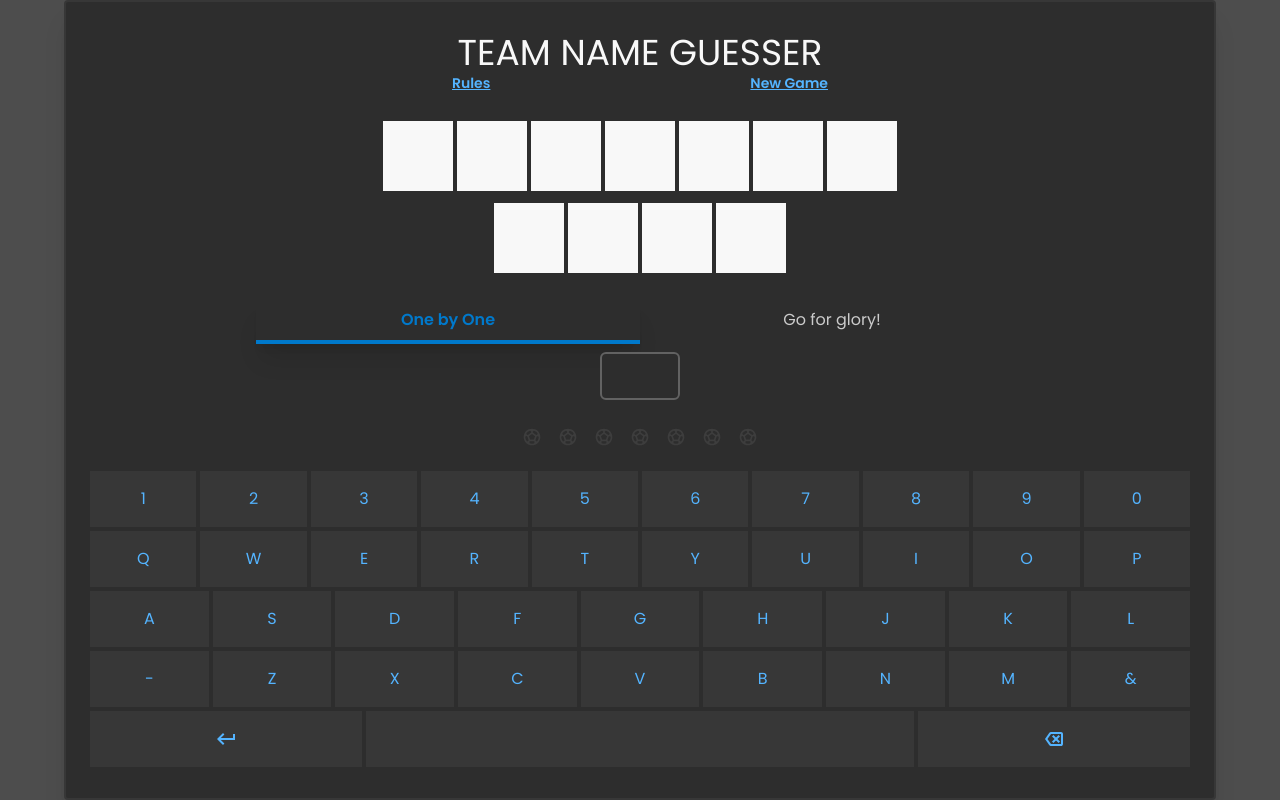
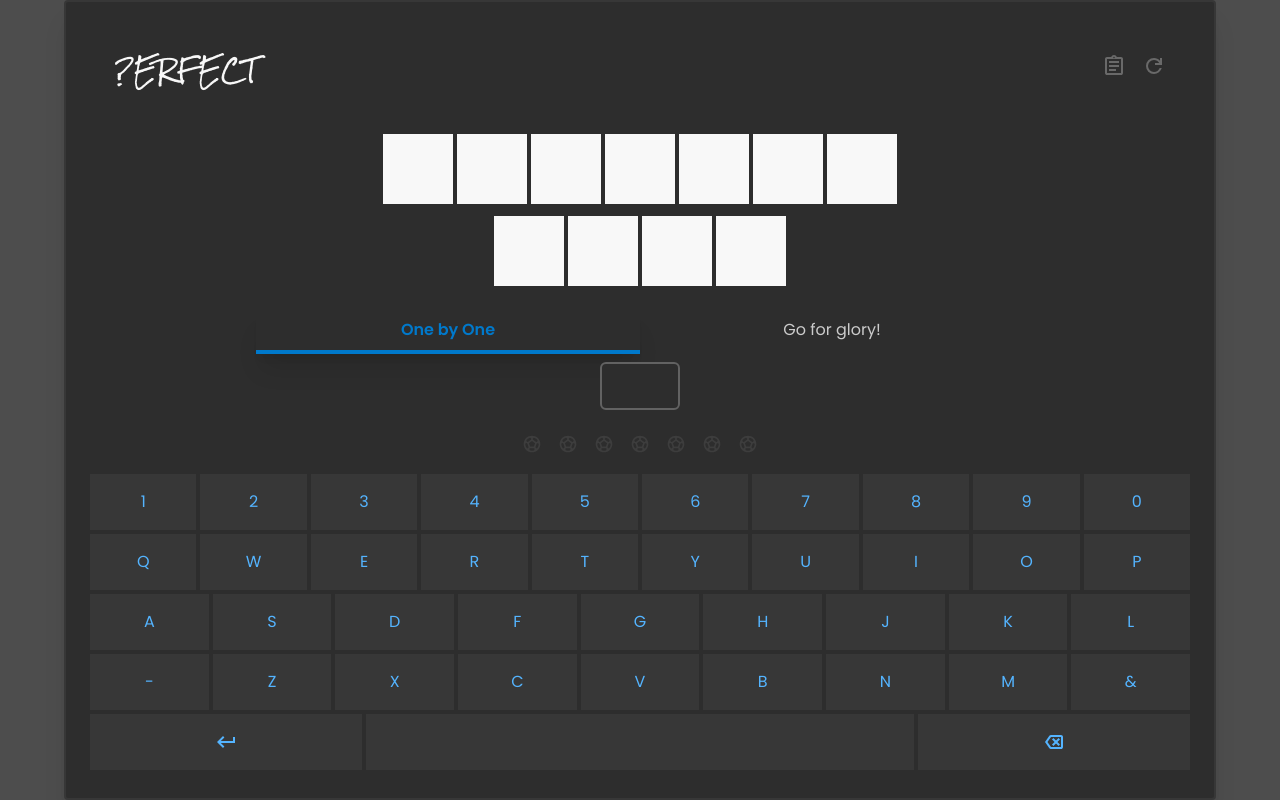
Before and after one commit to bibhashdash/team-guesser, a Next.js app: page / in a window 1280 px wide. Built offline with nearby package versions, Linux system fonts and the light colour scheme.

Commit message:
Navbar and logo

```diff
--- a/src/app/globals.css
+++ b/src/app/globals.css
@@ -1,3 +1,4 @@
+@import url('https://fonts.googleapis.com/css2?family=Rock+Salt&display=swap');
 @tailwind base;
 @tailwind components;
 @tailwind utilities;
--- a/src/app/page.tsx
+++ b/src/app/page.tsx
@@ -5,10 +5,11 @@ import {extendedKeyboardContent, keyboardContent, tempData} from "@/tempData";
 import {GameResult, GameState, InputTab} from "@/utlities/models";
 import {WhiteSquaresContainer} from "@/components/WhiteSquaresContainer";
 import {CloseIcon} from "@/components/CloseIcon";
-import {FootballIcon} from "@/FootballIcon";
+import {FootballIcon} from "@/icons/FootballIcon";
 import {useClientDimensions} from "@/utlities/clientDimensions";
-import {BackspaceIcon} from "@/BackspaceIcon";
-import {ReturnIcon} from "@/ReturnIcon";
+import {BackspaceIcon} from "@/icons/BackspaceIcon";
+import {ReturnIcon} from "@/icons/ReturnIcon";
+import {Navbar} from "@/components/Navbar";
 
 export default function Home() {
   useClientDimensions();
@@ -204,19 +205,7 @@ export default function Home() {
   return (
     <main
       className="relative w-full h-screen justify-evenly py-2 max-w-6xl flex flex-col border-2 border-gray50 rounded lg:px-6 shadow-xl bg-black300">
-      <div className="flex flex-col items-center justify-evenly">
-        <h1 className="text-white100 text-sm sm:text-3xl sm:text-4xl">TEAM NAME GUESSER</h1>
-        <div className="w-full max-w-sm flex justify-between px-1">
-          <p className="text-blue300 text-sm font-semibold underline cursor-pointer"
-             onClick={() => setShowRulesModal(true)}>
-            Rules
-          </p>
-          <p className="text-blue300 text-sm font-semibold underline cursor-pointer"
-             onClick={() => setTheTeam()}>
-            New Game
-          </p>
-        </div>
-      </div>
+      <Navbar clickRulesIcon={() => setShowRulesModal(true)} clickRefreshIcon={() => setTheTeam()} />
 
       <div className="flex flex-col items-center w-full h-fit">
         <WhiteSquaresContainer gameResult={gameResult} gameState={gameState} userSubmissionArray={userSubmissionArray}
--- /dev/null
+++ b/src/components/Navbar.tsx
@@ -0,0 +1,23 @@
+import {ClipboardIcon} from "@/icons/ClipboardIcon";
+import {RefreshIcon} from "@/icons/RefreshIcon";
+
+interface NavbarProps {
+  clickRulesIcon: () => void,
+  clickRefreshIcon: () => void
+}
+
+export const Navbar = ({clickRulesIcon, clickRefreshIcon}: NavbarProps) => {
+  return (
+    <div className="bg-black300 w-full py-2 md:py-6 px-6 flex justify-between">
+      <h1 className="text-lg sm:text-2xl text-white100 font-display">?ERFECT</h1>
+      <div className="flex gap-4">
+        <div onClick={() => clickRulesIcon()} className="focus:animate-button-pressed">
+          <ClipboardIcon size={24} color="rgba(176,176,176,0.46)" />
+        </div>
+       <div onClick={() => clickRefreshIcon()} className="focus:animate-button-pressed">
+         <RefreshIcon size={24} color="rgba(176,176,176,0.46)" />
+       </div>
+      </div>
+    </div>
+  )
+}
--- /dev/null
+++ b/src/icons/ClipboardIcon.tsx
@@ -0,0 +1,8 @@
+export const ClipboardIcon = ({size, color}:{size:number, color: string}) => {
+  return (
+    <svg xmlns="http://www.w3.org/2000/svg" height={size} viewBox="0 -960 960 960" width={size} fill={color}>
+      <path
+        d="M200-120q-33 0-56.5-23.5T120-200v-560q0-33 23.5-56.5T200-840h168q13-36 43.5-58t68.5-22q38 0 68.5 22t43.5 58h168q33 0 56.5 23.5T840-760v560q0 33-23.5 56.5T760-120H200Zm0-80h560v-560H200v560Zm80-80h280v-80H280v80Zm0-160h400v-80H280v80Zm0-160h400v-80H280v80Zm200-190q13 0 21.5-8.5T510-820q0-13-8.5-21.5T480-850q-13 0-21.5 8.5T450-820q0 13 8.5 21.5T480-790ZM200-200v-560 560Z"/>
+    </svg>
+  )
+}
--- /dev/null
+++ b/src/icons/RefreshIcon.tsx
@@ -0,0 +1,8 @@
+export const RefreshIcon = ({size, color}: { size: number, color: string }) => {
+  return (
+    <svg xmlns="http://www.w3.org/2000/svg" height={size} viewBox="0 -960 960 960" width={size} fill={color}>
+      <path
+        d="M480-160q-134 0-227-93t-93-227q0-134 93-227t227-93q69 0 132 28.5T720-690v-110h80v280H520v-80h168q-32-56-87.5-88T480-720q-100 0-170 70t-70 170q0 100 70 170t170 70q77 0 139-44t87-116h84q-28 106-114 173t-196 67Z"/>
+    </svg>
+  )
+}
--- a/tailwind.config.ts
+++ b/tailwind.config.ts
@@ -46,6 +46,7 @@ const config: Config = {
       },
       fontFamily: {
         sans: ["var(--font-poppins)"],
+        display: ["Rock Salt"],
       }
     },
   },
```
Also changed, not shown: src/app/layout.tsx (+9 -1 lines), src/icons/BackspaceIcon.tsx (renamed from src/BackspaceIcon.tsx), src/icons/CrossIcon.tsx (renamed from src/CrossIcon.tsx), src/icons/FootballIcon.tsx (renamed from src/FootballIcon.tsx), src/icons/ReturnIcon.tsx (renamed from src/ReturnIcon.tsx).
